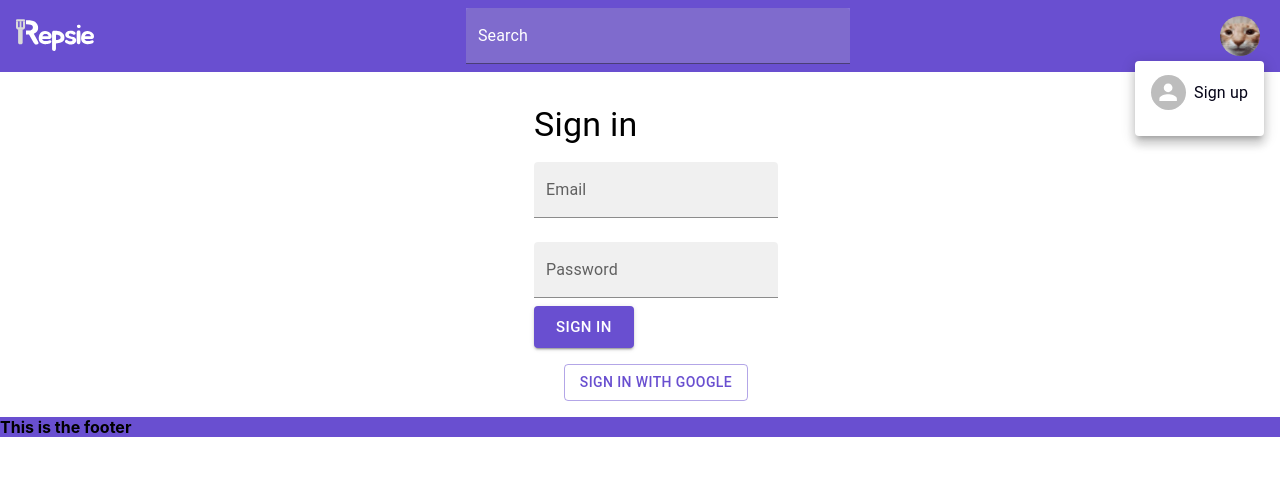
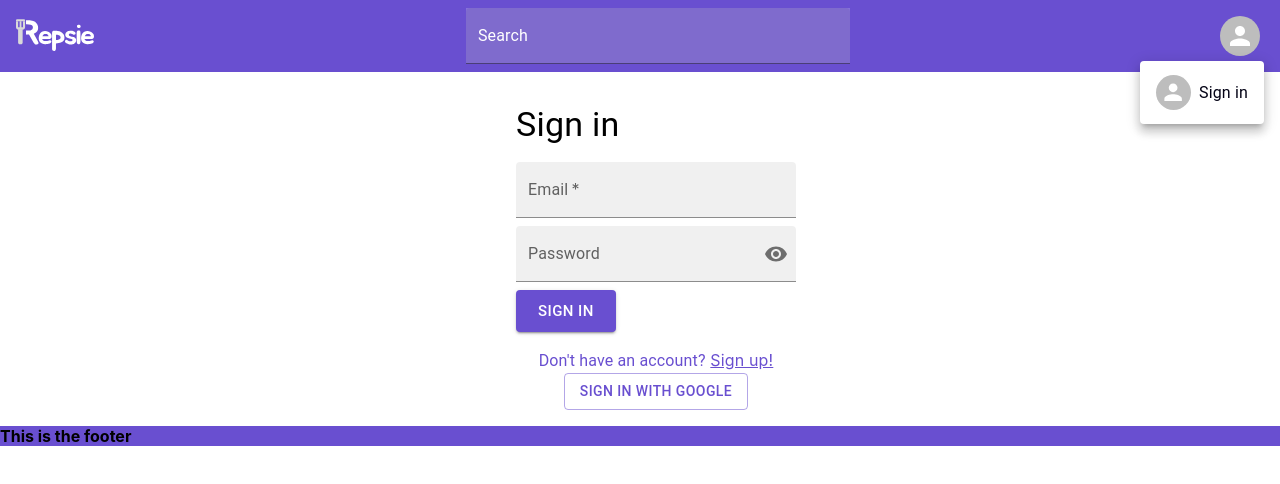
Before and after one commit to sade-gray/Repsie-frontend, a React (Vite) app: page /signin in a window 1280 px wide. Both pictures are taken after a click on the button 1245 px from the left and 36 px from the top of the page. Shown: the top 484 px of the page. Built offline with nearby package versions, Linux system fonts and the light colour scheme; no server answers.

Commit message:
Improved functionality of sign in page

```diff
--- a/src/components/Header/HeaderProfileIcon.tsx
+++ b/src/components/Header/HeaderProfileIcon.tsx
@@ -26,13 +26,11 @@ export default function HeaderProfileIcon() {
                 <Tooltip title='Open settings'>
                     <IconButton sx={{paddingRight: 2.5}} onClick={handleOpenUserMenu}>
                         {/* Fetch avatar image from database */}
-                        <Avatar alt='user logo' src={avatar}/>
+                        <Avatar alt='user logo' src={user && avatar}/>
                     </IconButton>
                 </Tooltip>
             </Box>
-                <Menu sx={{
-                        mt: "45px",
-                      }}
+                <Menu sx={{mt: "45px"}}
                       anchorEl={anchorElUser}
                       anchorOrigin={{
                           vertical: "top",
@@ -57,11 +55,11 @@ export default function HeaderProfileIcon() {
                         }}
                     }
                 >
-                    <Link to={user ? "/": "/signup"}>
+                    <Link to={user ? "/": "/signin"}>
                         <MenuItem>
                             <Avatar sx={{ width: "35px", height: "35px"}}/>
                             <Typography color="text">
-                                {user ? "Profile" : "Sign up"}
+                                {user ? "Profile" : "Sign in"}
                             </Typography>
                         </MenuItem>
                     </Link>
@@ -82,14 +80,14 @@ export default function HeaderProfileIcon() {
                         </MenuItem>
                     </section>
                     }
-                    {!user && <section>
-                        <MenuItem>
-                            <ListItemIcon>
+                    {/*{!user && <section>*/}
+                    {/*    <MenuItem>*/}
+                    {/*        <ListItemIcon>*/}
 
-                            </ListItemIcon>
-                        </MenuItem>
-                    </section>
-                    }
+                    {/*        </ListItemIcon>*/}
+                    {/*    </MenuItem>*/}
+                    {/*</section>*/}
+                    {/*}*/}
                 </Menu>
         </div>
     )
--- a/src/routes/SignIn/SignIn.tsx
+++ b/src/routes/SignIn/SignIn.tsx
@@ -1,11 +1,15 @@
-import { Button } from "@mui/material";
+import {Button, Typography} from "@mui/material";
 import SignInForm from "./components/SignInForm.tsx";
+import {Link} from "react-router-dom";
 
 export default function SignIn() {
 
     return (
         <main className={"sign--in--container"}>
             <SignInForm />
+            <Typography color={"secondary"}>
+                Don't have an account?<Link to={"/signup"}> <u>Sign up!</u></Link>
+            </Typography>
             <Button variant={"outlined"} color={"secondary"}>Sign in with Google</Button>
         </main>
     )
--- a/src/routes/SignIn/components/SignInForm.tsx
+++ b/src/routes/SignIn/components/SignInForm.tsx
@@ -1,24 +1,42 @@
-import { Button, TextField, Typography } from "@mui/material";
-import { useState } from "react";
+import {
+    Button,
+    FilledInput,
+    FormControl,
+    IconButton,
+    InputAdornment, InputLabel,
+    TextField,
+    Typography
+} from "@mui/material";
+import React, { useState } from "react";
 import { useAuth } from "../../../contexts/AuthContext.tsx";
-import { useNavigate } from "react-router-dom";
+import {Visibility} from "@mui/icons-material";
+import {VisibilityOff} from "@mui/icons-material";
 
 export default function SignInForm() {
-    const [email, setEmail] = useState("")
-    const [password, setPassword] = useState("")
+    const [email, setEmail] = useState("");
+    const [password, setPassword] = useState("");
+    const [showPassword, setShowPassword] = useState(false);
+    const [loginError, setLoginError] = useState();
+    // TODO: Add type.a
+    const { user, emailSignIn }: any = useAuth();
     // TODO: Disable sign up button until form is valid.
-    // TODO: Add type.
-    const { emailSignIn }: any = useAuth();
 
-    const navigate = useNavigate();
-    // TODO: Redirect only if succesful.
+    const handleEmailChange = (e: any) => {
+        setEmail(e.target.value);
+    }
+
+    const handleClickShowPassword = () => setShowPassword((show) => !show);
+    const handleMouseDownPassword = (event: React.MouseEvent<HTMLButtonElement>) => {
+        event.preventDefault();
+    }
+
     const handleFormSubmit = (e: any) => {
         e.preventDefault();
         console.log("Sending "+ email + " and " + password);
-        if (emailSignIn(email, password)) {
-            console.log("Invalid credentials")
-        } else {
-            navigate("/");
+        emailSignIn(email, password);
+        if (!user) {
+            console.log("Invalid credentials");
+            setLoginError("Invalid Credentials. Please try again.");
         }
     }
 
@@ -28,29 +46,45 @@ export default function SignInForm() {
             <TextField color={"secondary"}
                        label={"Email"}
                        name={"email"}
-                       onChange={(e) => setEmail(e.target.value)}
+                       onChange={(e) => handleEmailChange(e)}
                        value={email}
                        placeholder={"masterchef@gmail.com"}
                        type={"email"}
                        variant={"filled"}
                        margin={"normal"}
+                       fullWidth
+                       required
                        sx={{display: "block"}}
             />
-            <TextField color={"secondary"}
-                       id={"outlined-basic"}
-                       name={"password"}
-                       onChange={(e) => setPassword(e.target.value)}
-                       label={"Password"}
-                       variant={"filled"}
-                       margin={"normal"}
-                       type={"password"}
-            />
+            <FormControl color={"secondary"} sx={{mb:1}} variant={"filled"} fullWidth>
+                <InputLabel htmlFor={"password-field"}>Password</InputLabel>
+                <FilledInput
+                    id={"password-field"}
+                    type={showPassword ? 'text' : 'password'}
+                    endAdornment={
+                        <InputAdornment position="end">
+                            <IconButton
+                                aria-label="toggle password visibility"
+                                onClick={handleClickShowPassword}
+                                onMouseDown={handleMouseDownPassword}
+                                edge="end"
+                            >
+                                {showPassword ? <VisibilityOff /> : <Visibility />}
+                            </IconButton>
+                        </InputAdornment>
+                    }
+                    value={password}
+                    onChange={(e) => setPassword(e.target.value)}
+                />
+            </FormControl>
+            {loginError !== "" && <Typography color={"error"}>{loginError}</Typography>}
             <Button disabled={false} sx={{display: " block"}}
                     size={"large"}
                     variant={"contained"}
                     color={"secondary"}
                     type={"submit"}
-            >Sign in</Button>
+            > Sign in
+            </Button>
         </form>
     )
 }
```
